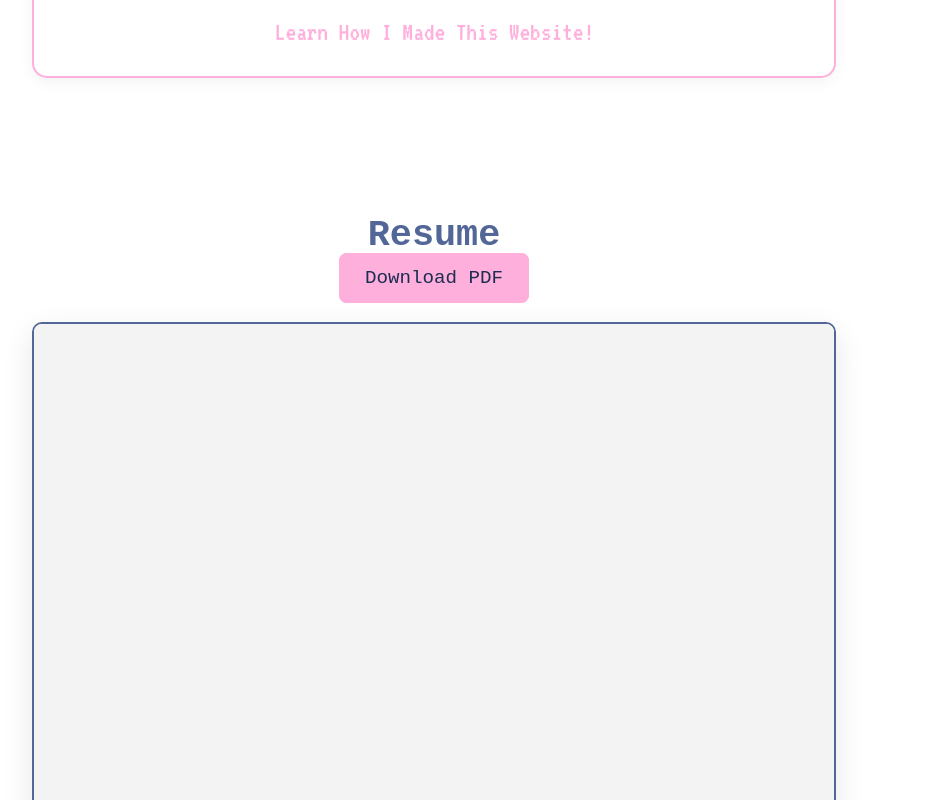
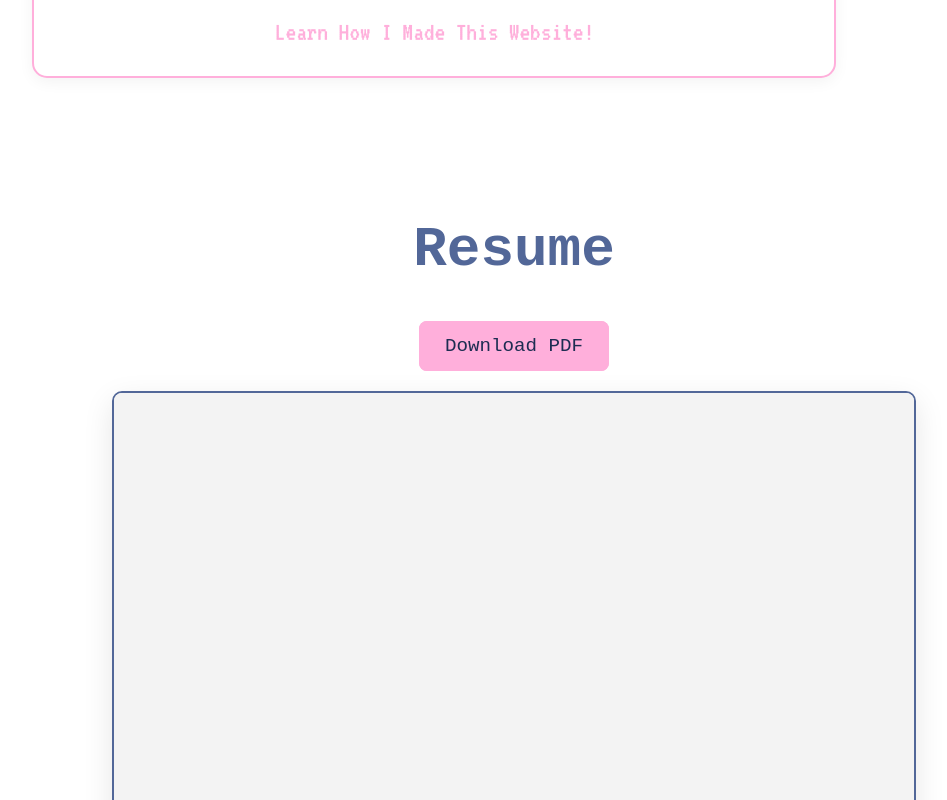
Before and after one commit to alynguyxn/alyssa-portfolio, a React (Vite) app: page / in a window 1280 px wide. Shown: the part 2260-3060 px from the top of the page, without its empty margins (206-1153 px from the left). Built offline with nearby package versions, Linux system fonts and the light colour scheme; a web font is replaced by a local one.

Commit message:
formatting resume section

```diff
--- a/src/index.css
+++ b/src/index.css
@@ -418,7 +418,6 @@ button:focus-visible {
 /*----------------------------------------------------------------------------*/
 
 /* projects */
-/* projects */
 #projects {
   background-color: #FFFFFF !important;
   min-height: 80vh;
@@ -551,11 +550,20 @@ button:focus-visible {
   background-color: #FFFFFF !important;
   width: 100vw !important;
   max-width: none !important;
-  margin: 0 !important;
-  padding: 40px 0;
+  margin-bottom: 40px !important;
+  padding: 40px !important;
   display: flex;
   flex-direction: column;
   align-items: center;
+}
+
+#resume h2 {
+  font-family: 'Dotemp', monospace !important;
+  color: #526798 !important; /* Your Light Blue */
+  font-size: 3.5rem;
+  text-align: center;
+  margin-bottom: 40px;
+  width: 100%;
 }
 
 .resume-download {
```
